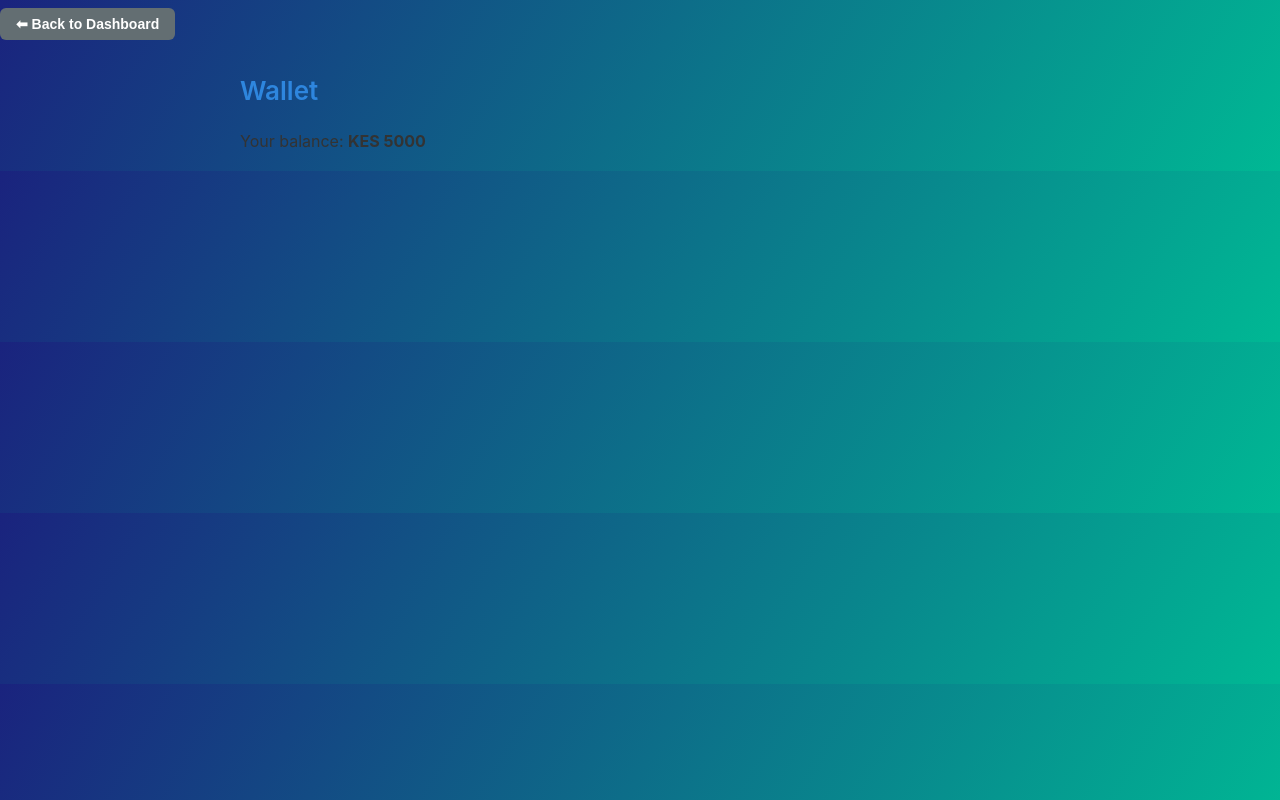
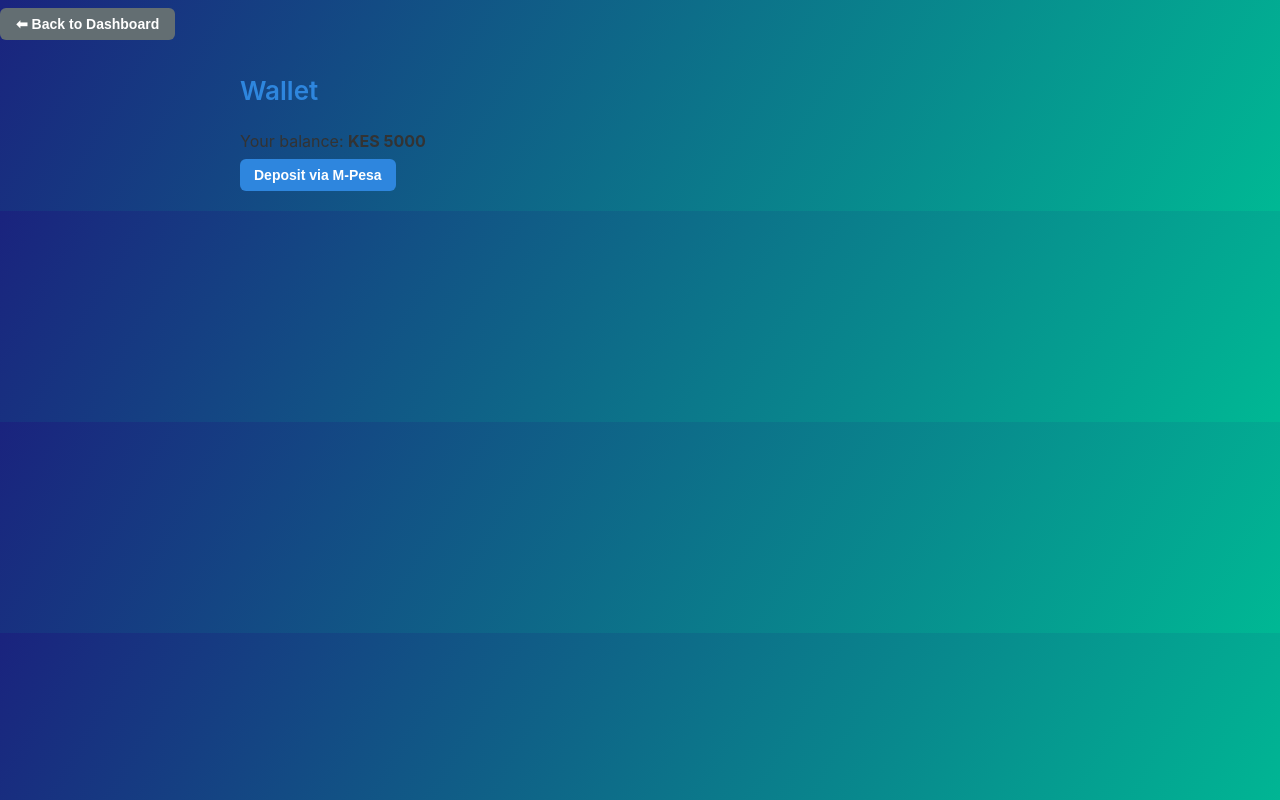
Before and after one commit to d0nn-opsbyte/Ke-services, a React (Vite) app: page /wallet/1 in a window 1280 px wide. Shown: the top 800 px of the page. Built offline with nearby package versions, Linux system fonts and the light colour scheme; data requests are answered from the project's data file.

Commit message:
add files

```diff
--- a/package.json
+++ b/package.json
@@ -10,9 +10,10 @@
     "preview": "vite preview"
   },
   "dependencies": {
+    "axios": "^1.12.2",
     "react": "^19.1.1",
     "react-dom": "^19.1.1",
-    "react-router-dom": "^7.8.2"
+    "react-router-dom": "^7.9.1"
   },
   "devDependencies": {
     "@eslint/js": "^9.33.0",
--- a/src/components/Wallet.jsx
+++ b/src/components/Wallet.jsx
@@ -1,12 +1,16 @@
 import { useEffect, useState } from "react";
 import { useParams } from "react-router-dom";
 import BackButton from "./BackButton";
+import axios from "axios";
 
 function Wallet() {
   const { id } = useParams();
   const [wallet, setWallet] = useState(null);
   const [user, setUser] = useState(null);
+  const [loading, setLoading] = useState(false);
+  const [message, setMessage] = useState("");
 
+  // Fetch user and wallet info
   useEffect(() => {
     fetch(`http://localhost:3001/users/${id}`)
       .then((res) => res.json())
@@ -17,13 +21,42 @@ function Wallet() {
       .then((data) => setWallet(data[0]));
   }, [id]);
 
+  // Handle deposit via M-Pesa (calls backend /stk_push)
+  const handleDeposit = async () => {
+    setLoading(true);
+    setMessage("");
+
+    try {
+      const response = await axios.post("http://localhost:3000/stk_push", {
+        phoneNumber: "2547XXXXXXXX", // <-- Replace with buyer's phone
+        amount: 100, // Example deposit
+        userId: id,
+      });
+
+      setMessage("STK Push sent! Check your phone to complete payment.");
+    } catch (error) {
+      console.error(error);
+      setMessage("Failed to send STK Push. Try again.");
+    }
+
+    setLoading(false);
+  };
+
   return (
     <div>
       {user && <BackButton />}
       <div className="content">
         <h1>Wallet</h1>
         {wallet ? (
-          <p>Your balance: <strong>KES {wallet.balance}</strong></p>
+          <>
+            <p>
+              Your balance: <strong>KES {wallet.balance}</strong>
+            </p>
+            <button onClick={handleDeposit} disabled={loading}>
+              {loading ? "Processing..." : "Deposit via M-Pesa"}
+            </button>
+            {message && <p>{message}</p>}
+          </>
         ) : (
           <p>Loading wallet...</p>
         )}
```
Also changed, not shown: 1 other file (tests, documents, lock files or other folders).
